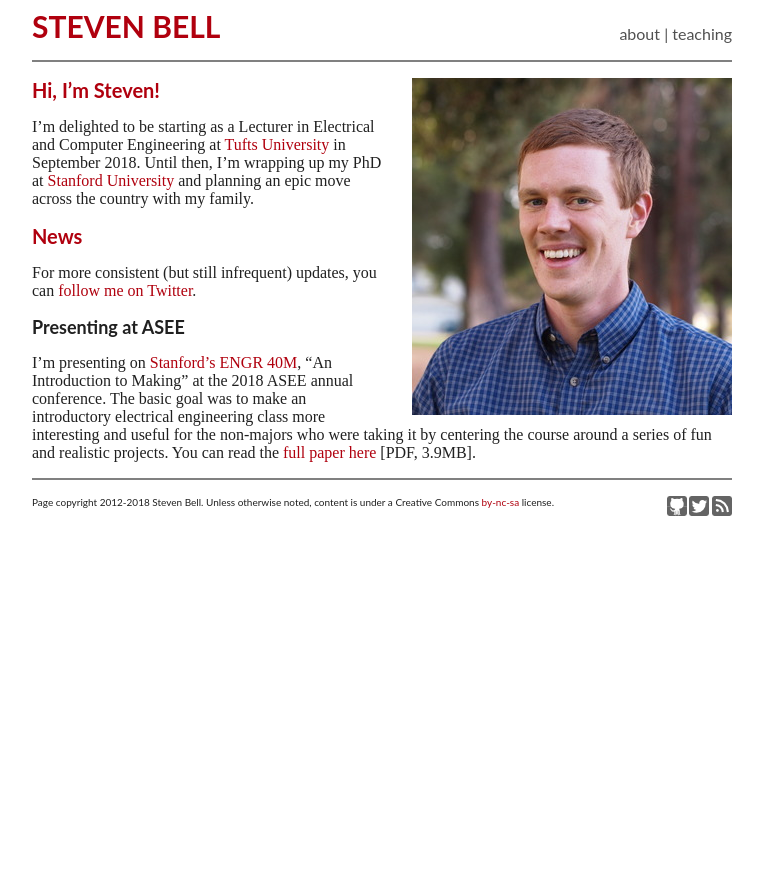
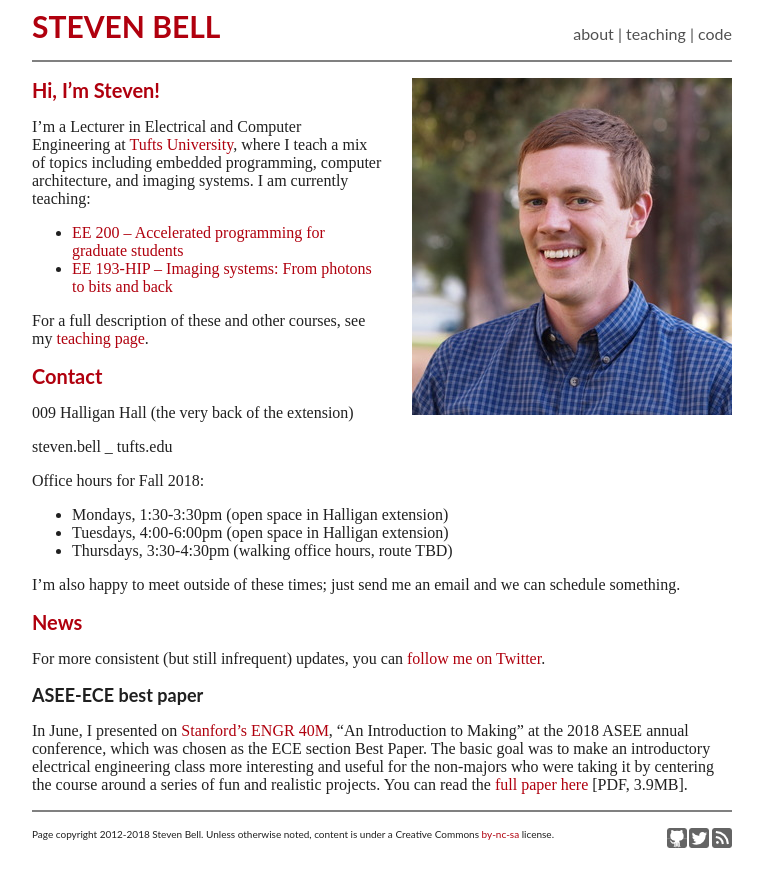
Before and after one commit to stevenbell/stevenbell.github.com, a Jekyll site: the page built from index.markdown, in a window 1280 px wide. Shown: the top 887 px of the page, without its empty margins (258-1021 px from the left). Built offline with Jekyll 4.4.1, drawn with Linux system fonts in a browser that asks for light colours.

Commit message:
Updates for fall 2018, added mkpdfs.py

```diff
--- a/_layouts/page.html
+++ b/_layouts/page.html
@@ -13,7 +13,8 @@
   <a href="/index.html"><div id=title>STEVEN BELL</div></a>
   <div id=nav>
     <a href="/about">about</a> |
-    <a href="/teaching">teaching</a>
+    <a href="/teaching">teaching</a> |
+    <a href="/code">code</a>
   </div>
 </div>
 <hr>
--- a/index.markdown
+++ b/index.markdown
@@ -6,11 +6,28 @@ title: Welcome
 
 # Hi, I'm Steven!
 
-I'm delighted to be starting as a Lecturer in Electrical and Computer Engineering at [Tufts University](http://tufts.edu) in September 2018.
-Until then, I'm wrapping up my PhD at [Stanford University](http://stanford.edu) and planning an epic move across the country with my family.
+I'm a Lecturer in Electrical and Computer Engineering at [Tufts University](http://tufts.edu), where I teach a mix of topics including embedded programming, computer architecture, and imaging systems.  I am currently teaching:
+* [EE 200 -- Accelerated programming for graduate students](http://www.ece.tufts.edu/ee/200)
+* [EE 193-HIP -- Imaging systems: From photons to bits and back](http://www.ece.tufts.edu/ee/193HIP)
+
+For a full description of these and other courses, see my [teaching page](teaching).
+
+# Contact
+
+009 Halligan Hall (the very back of the extension)
+
+steven.bell _ tufts.edu
+
+Office hours for Fall 2018:
+
+* Mondays, 1:30-3:30pm (open space in Halligan extension)
+* Tuesdays, 4:00-6:00pm (open space in Halligan extension)
+* Thursdays, 3:30-4:30pm (walking office hours, route TBD)
+
+I'm also happy to meet outside of these times; just send me an email and we can schedule something.
 
 # News
 For more consistent (but still infrequent) updates, you can [follow me on Twitter](http://twitter.com/stevenebell).
 
-## Presenting at ASEE
-I'm presenting on [Stanford's ENGR 40M](http://engr40m.stanford.edu), "An Introduction to Making" at the 2018 ASEE annual conference.  The basic goal was to make an introductory electrical engineering class more interesting and useful for the non-majors who were taking it by centering the course around a series of fun and realistic projects.  You can read the [full paper here](http://files.stevenbell.me/papers/asee2018_engr40m.pdf) [PDF, 3.9MB].
+## ASEE-ECE best paper
+In June, I presented on [Stanford's ENGR 40M](http://engr40m.stanford.edu), "An Introduction to Making" at the 2018 ASEE annual conference, which was chosen as the ECE section Best Paper.  The basic goal was to make an introductory electrical engineering class more interesting and useful for the non-majors who were taking it by centering the course around a series of fun and realistic projects.  You can read the [full paper here](http://files.stevenbell.me/papers/asee2018_engr40m.pdf) [PDF, 3.9MB].
```
Also changed, not shown: code.markdown (+5 -2 lines).
